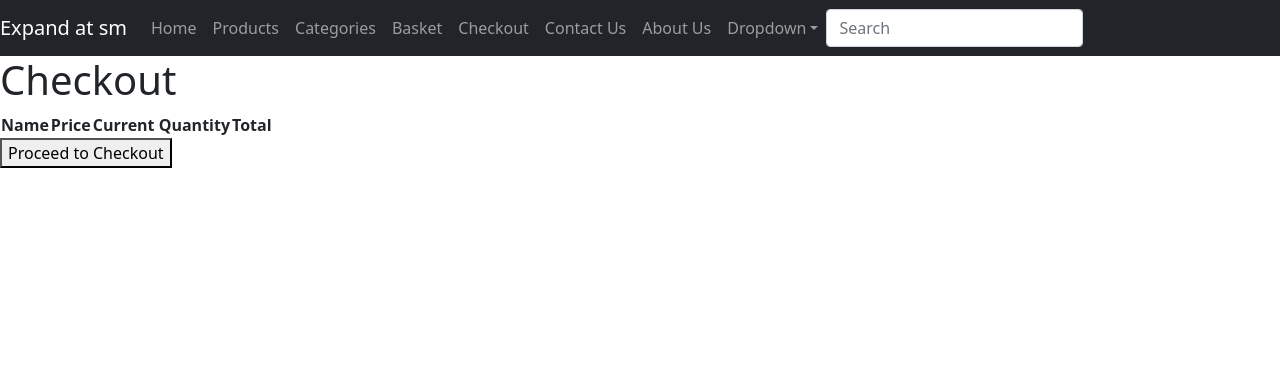
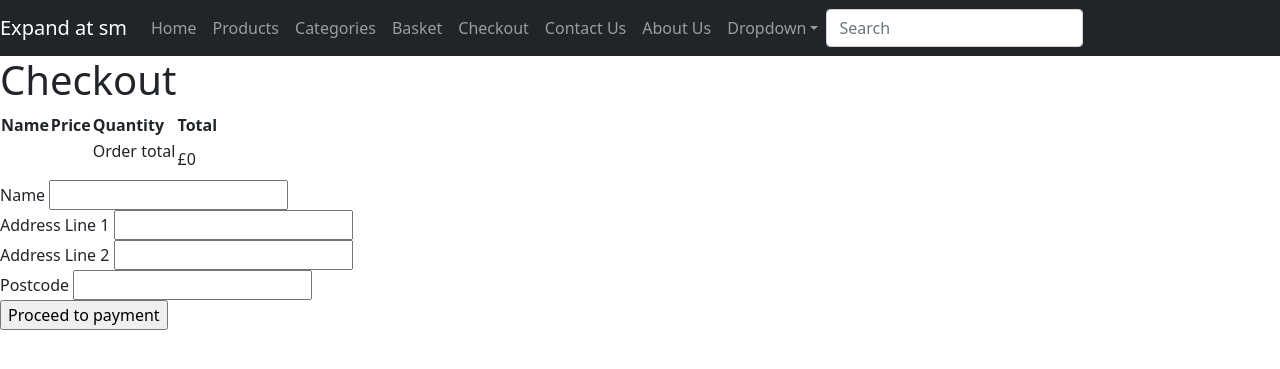
Before and after one commit to Tom-Freed/qa-gh, a Flask app: page /checkout in a window 1280 px wide. Shown: the top 369 px of the page. Run offline with Flask 3, Linux system fonts and the light colour scheme; data that the repository does not hold is empty.

Commit message:
Adding checkout

```diff
--- a/Project1/app.py
+++ b/Project1/app.py
@@ -1,7 +1,8 @@
 from flask import Flask, render_template, request, redirect, url_for
 from flask_sqlalchemy import SQLAlchemy
 from flask_wtf import FlaskForm
-from wtforms import SelectField, SubmitField, IntegerField
+from wtforms import SelectField, SubmitField, IntegerField, StringField
+from wtforms.validators import DataRequired
 #pymysql
 import os
 
@@ -41,6 +42,13 @@ class BasketForm(FlaskForm):
     item_id = IntegerField('Item ID')
     quantity = SelectField("Quantity", choices=[(1),(2),(3),(4),(5)])
     update = SubmitField("Update")
+
+class ShippingForm(FlaskForm):
+    name = StringField("Name", validators=[DataRequired()])
+    address1 = StringField("Address Line 1", validators=[DataRequired()])
+    address2 = StringField("Address Line 2", validators=[DataRequired()])
+    postcode = StringField("Postcode", validators=[DataRequired()])
+    payment = SubmitField("Proceed to payment")
 
 
 @app.route('/')
@@ -103,8 +111,15 @@ def basket():
 @app.route('/checkout', methods=["GET", "POST"])
 def checkout():
     basket = Basket.query.all()
+    form = ShippingForm()
 
-    return render_template('checkout.html')
+    order_total = sum(item.total for item in basket)
+
+    if form.validate_on_submit():
+        return render_template('payment.html')
+
+
+    return render_template('checkout.html', basket=basket, order_total=order_total, form=form)
 
 @app.route('/payment')
 def payment():
--- a/Project1/templates/checkout.html
+++ b/Project1/templates/checkout.html
@@ -10,7 +10,7 @@
     <h1>Checkout</h1>
     <table>
         <thead>
-            <tr><th>Name</th><th>Price</th><th>Current Quantity</th><th>Total</th></tr>
+            <tr><th>Name</th><th>Price</th><th>Quantity</th><th>Total</th></tr>
         </thead>
         <tbody>
             {% for item in basket %}
@@ -18,20 +18,27 @@
                 <td>{{ item.stockbr.name }}</td>
                 <td>{{ "£" }}{{ item.stockbr.price }}</td>
                 <td>{{ item.quantity }}</td>
-                    <td>
-                        <form method="post" action="{{ url_for('basket') }}">
-                        {{ form.hidden_tag() }}
-                        <input type="hidden" name="item_id" value="{{ item.id }}">
-                        {{ form.quantity }}
-                        {{ form.update() }}
-                        </form>
-                    </td>
                 <td>{{ "£" }} {{ item.total }}</td>
             </tr>
             {% endfor %}
+            <tr>
+                <td></td>
+                <td></td>
+                <td><p>Order total</p></td>
+                <td>£{{ order_total }}</td>
+            </tr>
         </tbody>
    </table>
-   <form method="get" action="{{ url_for('checkout') }}">
-        <button type="submit">Proceed to Checkout</button>
+   <form method="get" action="">
+    {{ form.hidden_tag() }}
+    {{ form.name.label }} {{ form.name }}
+    <br>
+    {{ form.address1.label }} {{ form.address1 }}
+    <br>
+    {{ form.address2.label }} {{ form.address2 }}
+    <br>
+    {{ form.postcode.label }} {{ form.postcode }}
+    <br>
+    {{ form.payment }}
 </body>
 </html>
```
Also changed, not shown: Project1/templates/basket.html (indentation only). Lines whose indentation alone changed are shown as unchanged.
